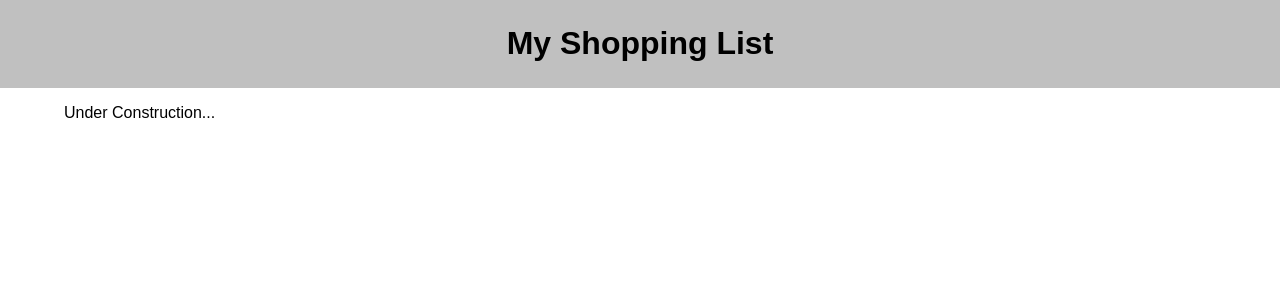
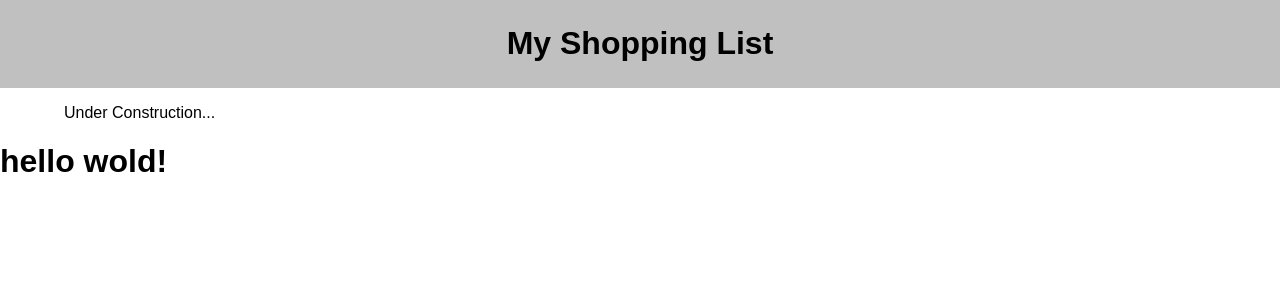
Before and after one commit to cplson/group-fs-react-shopping-list, a React (Create React App) app: page / in a window 1280 px wide. Shown: the top 300 px of the page. Built offline with nearby package versions, Linux system fonts and the light colour scheme; no server answers.

Commit message:
pushing upstream

```diff
--- a/package.json
+++ b/package.json
@@ -15,6 +15,7 @@
   "author": "",
   "license": "ISC",
   "dependencies": {
+    "axios": "^1.3.4",
     "express": "^4.17.1",
     "pg": "^8.5.1",
     "react": "^18.2.0",
--- a/src/components/App/App.jsx
+++ b/src/components/App/App.jsx
@@ -1,14 +1,21 @@
 // add useState
 // add useEffect
-import React, {useState} from 'react';
+import React, {useState, useEffect} from 'react';
+import axios from 'axios';
 import Header from '../Header/Header.jsx'
+import ShoppingList from '../ShoppingList/ShoppingList.jsx';
 import './App.css';
 
 
 function App() {
-// Variable to store
-let [ShoppingList, setShoppingList] = useState([])
 
+// Variable to store shopping list
+let [shoppingList, setShoppingList] = useState([]);
+
+// listening for user clicks
+useEffect(() =>{
+    fetchShoppingList()
+}, [])
 
 // fetching shopping list
 const fetchShoppingList = () => {
@@ -29,6 +36,9 @@ const fetchShoppingList = () => {
             <main>
                 <p>Under Construction...</p>
             </main>
+            <div>
+              <ShoppingList/>
+            </div>
         </div>
     );
 }
--- /dev/null
+++ b/src/components/ShoppingList/ShoppingList.jsx
@@ -0,0 +1,13 @@
+function ShoppingList(){
+    return(
+        <>
+        <h1>hello wold!</h1>
+        </>
+    )
+}
+
+
+
+
+
+export default ShoppingList
```
Also changed, not shown: 1 other file (tests, documents, lock files or other folders).
